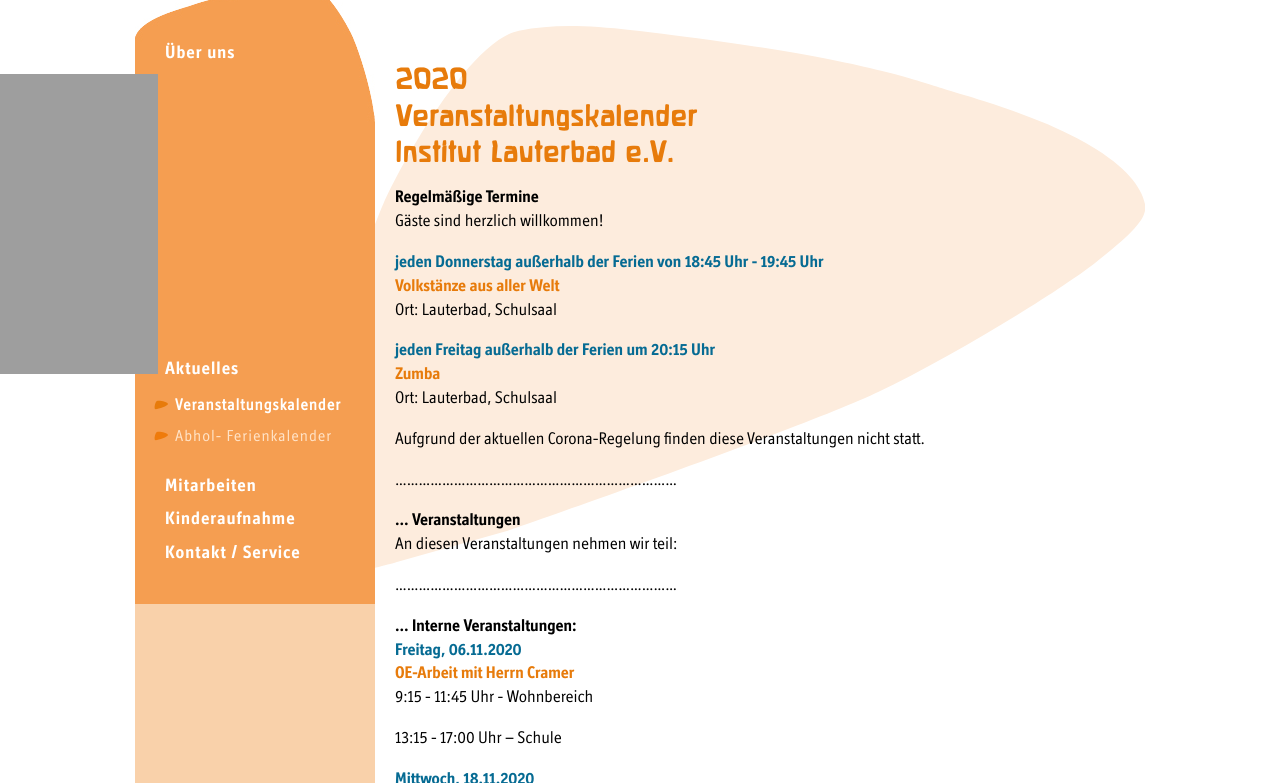
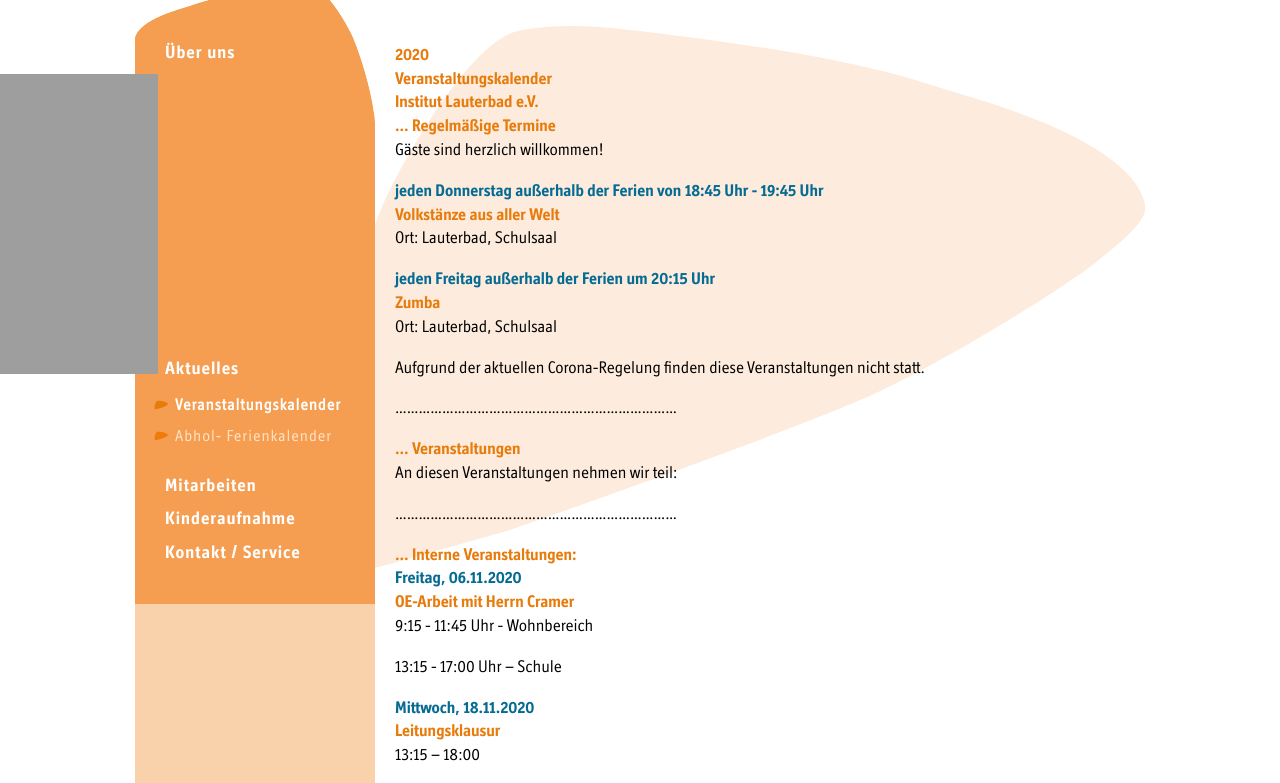
Before and after one commit to felixboet/netlify-cms-demo, a Jekyll site: the page built from src/_pages/26.md, in a window 1280 px wide and 900 px high, cut to the strip 117-900 px from the top of the window. Built offline with Jekyll 4.4.1, drawn with Linux system fonts in a browser that asks for light colours; some web fonts are replaced; a script that is not in the unit is left out.

Commit message:
Update Seite “26”

```diff
--- a/src/_pages/26.md
+++ b/src/_pages/26.md
@@ -6,10 +6,10 @@
 blocks:
   - type: richText
     markdown: >-
-      # 2020<br/>Veranstaltungskalender<br/>Institut Lauterbad e.V.
+      ### 2020<br/>Veranstaltungskalender<br/>Institut Lauterbad e.V.<br/>
 
 
-      ##### Regelmäßige Termine
+      ### ... Regelmäßige Termine
 
 
       Gäste sind herzlich willkommen!
@@ -39,7 +39,7 @@
       ………………………………………………………………
 
 
-      ##### ... Veranstaltungen
+      ### ... Veranstaltungen
 
 
       An diesen Veranstaltungen nehmen wir teil:
@@ -48,7 +48,7 @@
       ………………………………………………………………
 
 
-      ##### ... Interne Veranstaltungen:
+      ### ... Interne Veranstaltungen:
 
 
       #### Freitag, 06.11.2020
```
